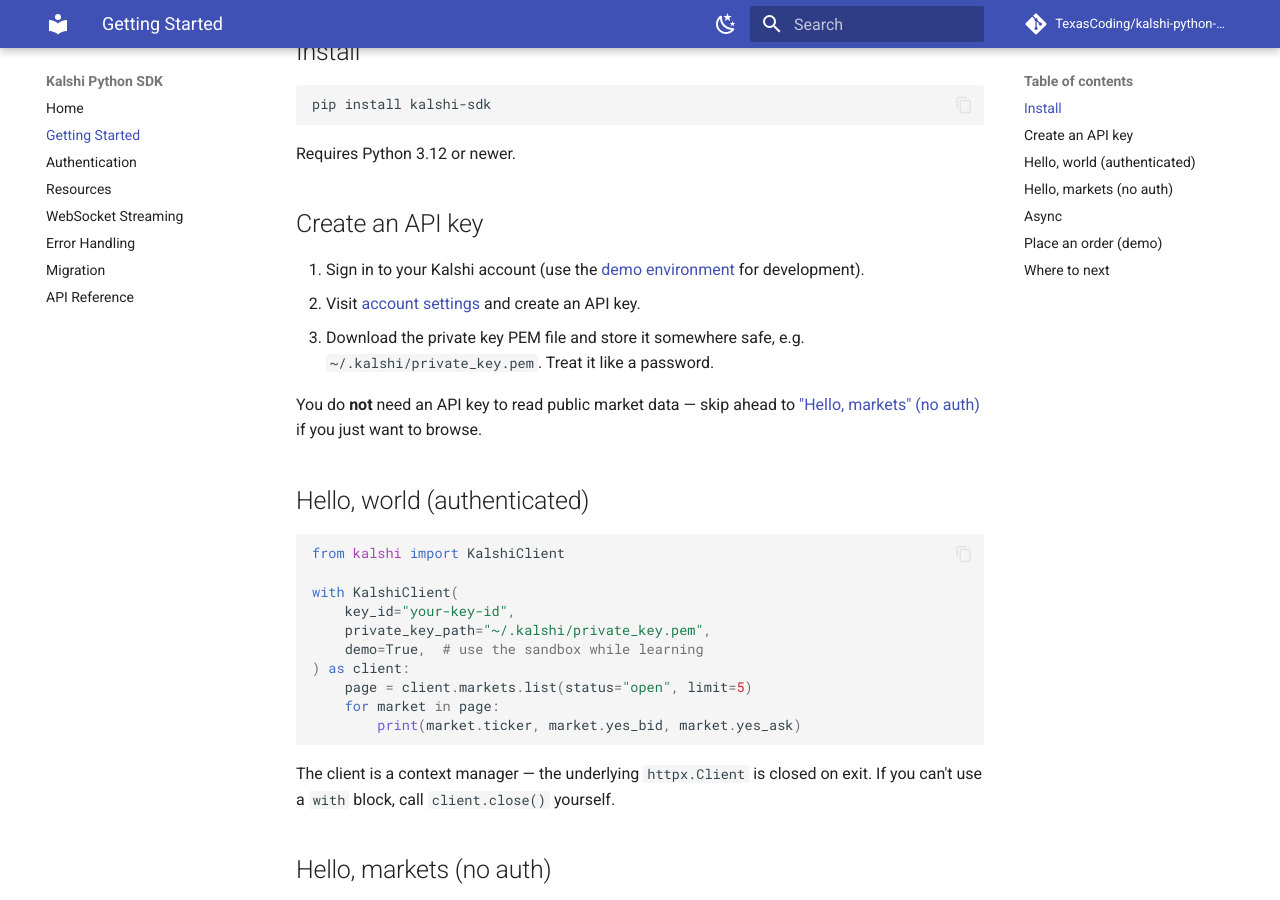
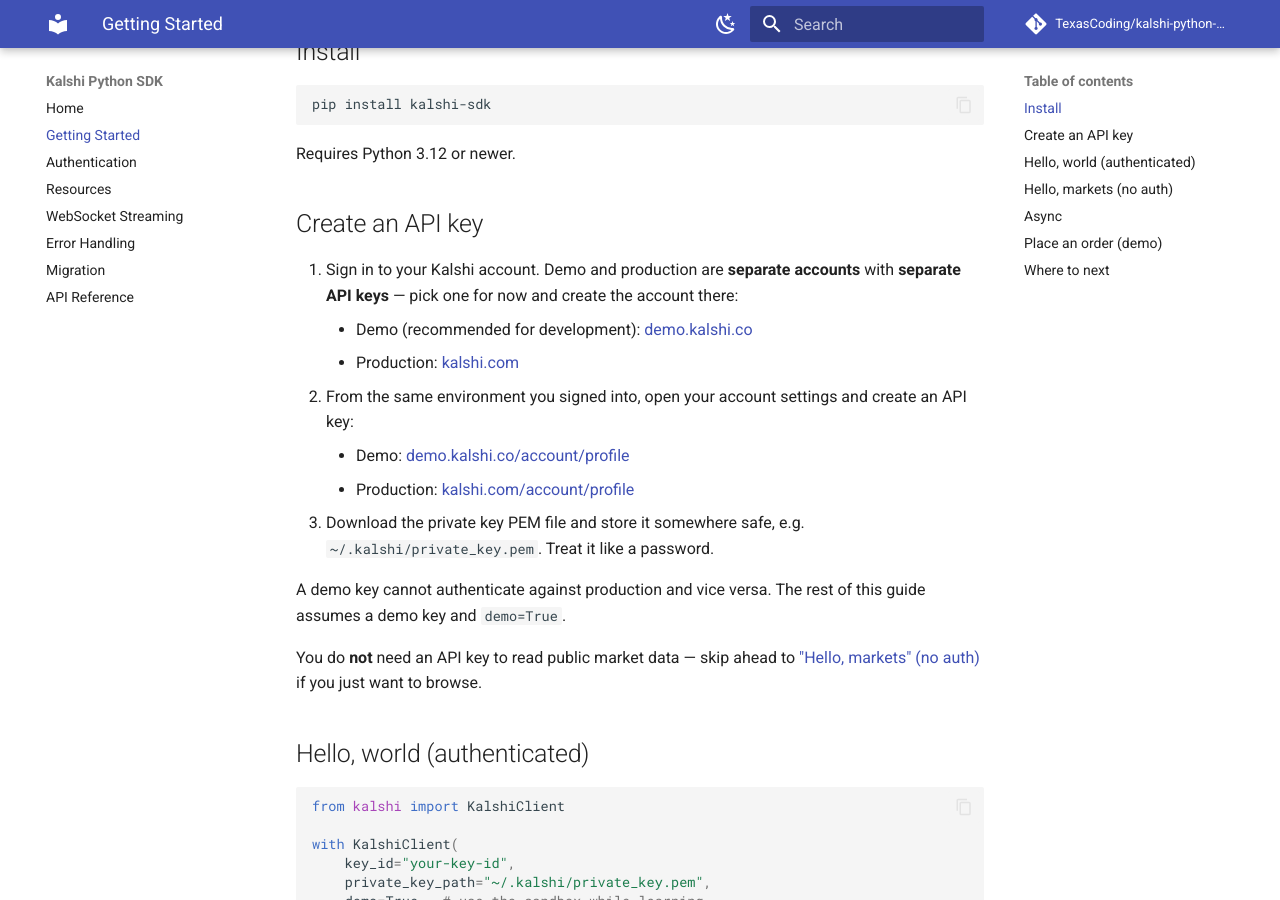
Before and after one commit to TexasCoding/kalshi-python-sdk, an MkDocs documentation site: the page built from docs/getting-started.md, in a window 1280 px wide and 900 px high, scrolled down 237 px. Built offline with MkDocs 1.6.1 and Material for MkDocs 9.7.7, drawn with Linux system fonts in a browser that asks for light colours; comment, search, counter and statistics services are not loaded.

Commit message:
docs: address PR #63 review — channel count, demo/prod URL clarity
- index.md: "12 message types" → "11 channels". Aligns with
  CLAUDE.md, websockets.md, and the AsyncAPI spec (which defines
  11 channels). The previous wording mixed up "channels" and
  "message types"; the channel count is the load-bearing number.
- getting-started.md: rewrite the API-key creation steps so users
  who sign in to demo land in demo settings, not production.
  Demo and production are separate accounts with separate keys;
  the previous wording silently sent demo users to
  kalshi.com/account/profile and would have 401'd their requests.
  Added an explicit note that demo keys can't authenticate against
  production and vice versa.

Not changed (intentional, explained on the PR):
- Python version pin and uv cache. All four sibling workflows
  (ci, release, spec-drift, docs) use bare `uv python install 3.12`
  with no enable-cache. Applying either only to docs.yml would
  break the repo-wide convention; better as a cross-workflow polish PR.

`mkdocs build --strict` passes.

Refs #14

```diff
--- a/docs/getting-started.md
+++ b/docs/getting-started.md
@@ -13,11 +13,19 @@
 
 ## Create an API key
 
-1. Sign in to your Kalshi account (use the [demo environment](https://demo.kalshi.co)
-   for development).
-2. Visit [account settings](https://kalshi.com/account/profile) and create an API key.
+1. Sign in to your Kalshi account. Demo and production are **separate accounts** with
+   **separate API keys** — pick one for now and create the account there:
+    - Demo (recommended for development): [demo.kalshi.co](https://demo.kalshi.co)
+    - Production: [kalshi.com](https://kalshi.com)
+2. From the same environment you signed into, open your account settings and create
+   an API key:
+    - Demo: [demo.kalshi.co/account/profile](https://demo.kalshi.co/account/profile)
+    - Production: [kalshi.com/account/profile](https://kalshi.com/account/profile)
 3. Download the private key PEM file and store it somewhere safe, e.g.
    `~/.kalshi/private_key.pem`. Treat it like a password.
+
+A demo key cannot authenticate against production and vice versa. The rest of this
+guide assumes a demo key and `demo=True`.
 
 You do **not** need an API key to read public market data — skip ahead to
 ["Hello, markets" (no auth)](#hello-markets-no-auth) if you just want to browse.
```
Also changed, not shown: docs/index.md (+1 -1 lines).
